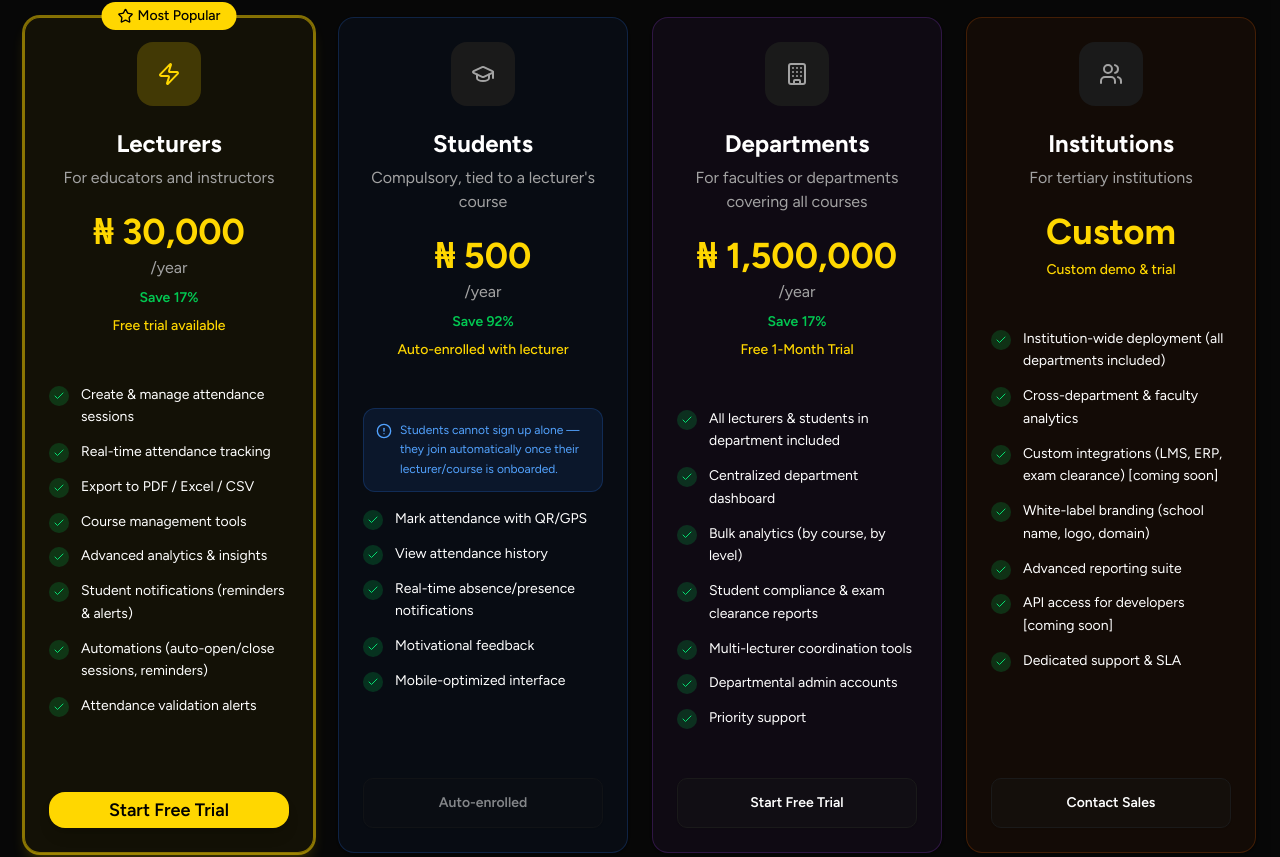
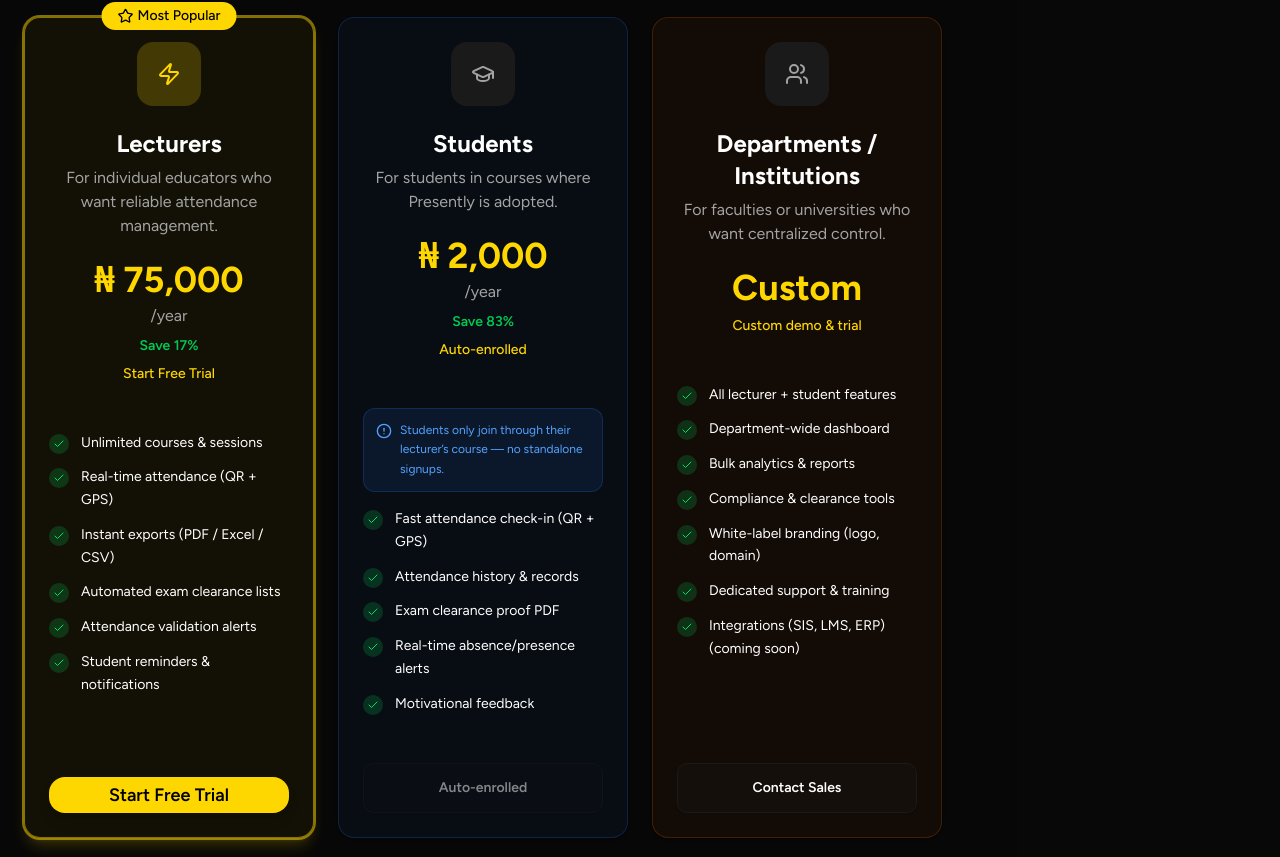
Before and after one commit to CodeGallantX/Presently, a Next.js app: page / in a window 1280 px wide. Shown: the part 5732-6589 px from the top of the page. Built offline with nearby package versions, Linux system fonts and the light colour scheme.

Commit message:
feat: update pricing plans and fix settings page issues

```diff
--- a/app/dashboard/settings/page.jsx
+++ b/app/dashboard/settings/page.jsx
@@ -447,7 +447,7 @@
   const [activeCategory, setActiveCategory] = useState('account'); // Default active category
   const [showMobileCategoryContent, setShowMobileCategoryContent] = useState(false);
   const [isReportIssueDialogOpen, setIsReportIssueDialogOpen] = useState(false);
-  const { logout } = useAppStore();
+  const { logout, userRole } = useAppStore();
   const router = useRouter();
 
   const handleLogout = () => {
--- a/components/landing/Pricing.jsx
+++ b/components/landing/Pricing.jsx
@@ -12,23 +12,21 @@
 const plans = [
   {
     title: "Lecturers",
-    subtitle: "For educators and instructors",
+    subtitle: "For individual educators who want reliable attendance management.",
     icon: <Zap className="w-6 h-6" />,
     price: {
-      naira: { monthly: 3000, annually: 30000 },
-      dollar: { monthly: 5, annually: 50 }
+      naira: { monthly: 7500, annually: 75000 },
+      dollar: { monthly: 10, annually: 100 }
     },
     priceDetails: { monthly: "/month", annually: "/year" },
-    trial: "Free trial available",
+    trial: "Start Free Trial",
     features: [
-      "Create & manage attendance sessions",
-      "Real-time attendance tracking",
-      "Export to PDF / Excel / CSV",
-      "Course management tools",
-      "Advanced analytics & insights",
-      "Student notifications (reminders & alerts)",
-      "Automations (auto-open/close sessions, reminders)",
-      "Attendance validation alerts"
+      "Unlimited courses & sessions",
+      "Real-time attendance (QR + GPS)",
+      "Instant exports (PDF / Excel / CSV)",
+      "Automated exam clearance lists",
+      "Attendance validation alerts",
+      "Student reminders & notifications"
     ],
     cta: "Start Free Trial",
     popular: true,
@@ -37,54 +35,30 @@
   },
   {
     title: "Students",
-    subtitle: "Compulsory, tied to a lecturer's course",
+    subtitle: "For students in courses where Presently is adopted.",
     icon: <GraduationCap className="w-6 h-6" />,
     price: {
-      naira: { monthly: 500, annually: 500 },
-      dollar: { monthly: 1, annually: 1 }
+      naira: { monthly: 1000, annually: 2000 },
+      dollar: { monthly: 2, annually: 4 }
     },
-    priceDetails: { monthly: "/year", annually: "/year" },
-    trial: "Auto-enrolled with lecturer",
+    priceDetails: { monthly: "/semester", annually: "/year" },
+    trial: "Auto-enrolled",
     features: [
-      "Mark attendance with QR/GPS",
-      "View attendance history",
-      "Real-time absence/presence notifications",
-      "Motivational feedback",
-      "Mobile-optimized interface"
+      "Fast attendance check-in (QR + GPS)",
+      "Attendance history & records",
+      "Exam clearance proof PDF",
+      "Real-time absence/presence alerts",
+      "Motivational feedback"
     ],
     cta: "Auto-enrolled",
     popular: false,
     color: "border-blue-500/20 bg-blue-500/5",
-    note: "Students cannot sign up alone — they join automatically once their lecturer/course is onboarded.",
+    note: "Students only join through their lecturer’s course — no standalone signups.",
     disabled: true
   },
   {
-    title: "Departments",
-    subtitle: "For faculties or departments covering all courses",
-    icon: <Building className="w-6 h-6" />,
-    price: {
-      naira: { monthly: 150000, annually: 1500000 },
-      dollar: { monthly: 200, annually: 2000 }
-    },
-    priceDetails: { monthly: "/month", annually: "/year" },
-    trial: "Free 1-Month Trial",
-    features: [
-      "All lecturers & students in department included",
-      "Centralized department dashboard",
-      "Bulk analytics (by course, by level)",
-      "Student compliance & exam clearance reports",
-      "Multi-lecturer coordination tools",
-      "Departmental admin accounts",
-      "Priority support"
-    ],
-    cta: "Start Free Trial",
-    popular: false,
-    color: "border-purple-500/20 bg-purple-500/5",
-    note: ""
-  },
-  {
-    title: "Institutions",
-    subtitle: "For tertiary institutions",
+    title: "Departments / Institutions",
+    subtitle: "For faculties or universities who want centralized control.",
     icon: <Users className="w-6 h-6" />,
     price: {
       naira: { monthly: "Custom", annually: "Custom" },
@@ -93,13 +67,13 @@
     priceDetails: { monthly: "", annually: "" },
     trial: "Custom demo & trial",
     features: [
-      "Institution-wide deployment (all departments included)",
-      "Cross-department & faculty analytics",
-      "Custom integrations (LMS, ERP, exam clearance) [coming soon]",
-      "White-label branding (school name, logo, domain)",
-      "Advanced reporting suite",
-      "API access for developers [coming soon]",
-      "Dedicated support & SLA"
+      "All lecturer + student features",
+      "Department-wide dashboard",
+      "Bulk analytics & reports",
+      "Compliance & clearance tools",
+      "White-label branding (logo, domain)",
+      "Dedicated support & training",
+      "Integrations (SIS, LMS, ERP) (coming soon)"
     ],
     cta: "Contact Sales",
     popular: false,
--- a/package.json
+++ b/package.json
@@ -9,6 +9,7 @@
     "lint": "next lint"
   },
   "dependencies": {
+    "@emotion/is-prop-valid": "^1.4.0",
     "@radix-ui/react-accordion": "^1.2.12",
     "@radix-ui/react-dialog": "^1.1.15",
     "@radix-ui/react-dropdown-menu": "^2.1.16",
```
Also changed, not shown: 1 other file (tests, documents, lock files or other folders).
